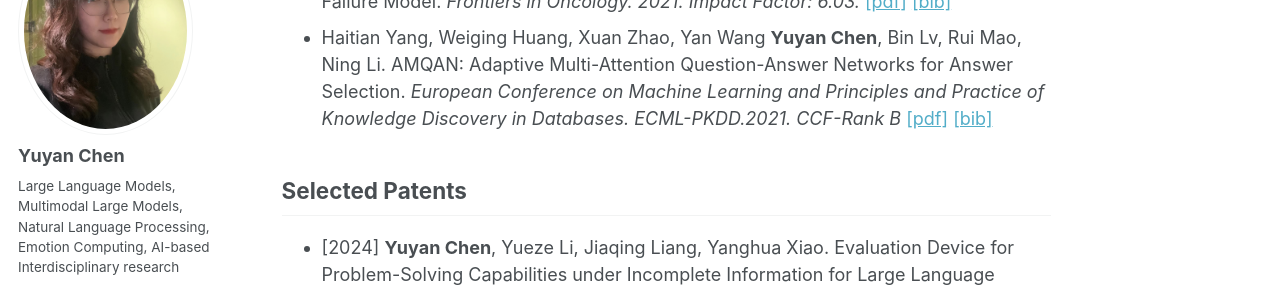
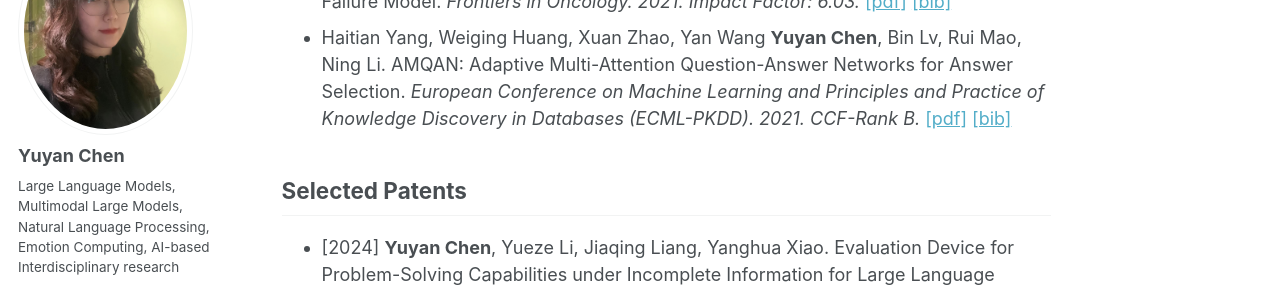
Before and after one commit to Yukyin/Yukyin.github.io, a Jekyll site: the page built from _pages/about.md, in a window 1280 px wide and 900 px high, scrolled down 2755 px. Shown: the part 179-471 px from the top of the window. Built offline with Jekyll 4.4.1, drawn with Linux system fonts in a browser that asks for light colours; some web fonts are replaced.

Commit message:
Initial commit

```diff
--- a/_pages/about.md
+++ b/_pages/about.md
@@ -65,7 +65,7 @@ My overarching goal is to develop intelligent, empathetic, and trustworthy AI sy
 * <strong>Yuyan Chen</strong>, Qiang Fu, Yichen Yuan, Zhihao Wen, Ge Fan, Dayiheng Liu, Dongmei Zhang, Zhixu Li, Yanghua Xiao. Hallucination Detection: Discerning Reliable Responses in Large Language Models. <i>Proceedings of the 32nd ACM International Conference on Information and Knowledge Management (CIKM). 2023. CCF-Rank B. </i> [[pdf]](https://dl.acm.org/doi/pdf/10.1145/3583780.3614905) [[bib]](/files/Hallucination_Detection.bib)
 * Bo Li, <strong>Yuyan Chen</strong>, Liang Zeng. KENET: Knowledge-Enhanced Doc-Label Attention Network for Multi-Label Text Classification. <i>Proceedings of the IEEE International Conference on Acoustics, Speech and Signal Processing (ICASSP). 2024. CCF-Rank B. </i> [[pdf]](https://arxiv.org/pdf/2403.01767) [[bib]](/files/KENET.bib)
 * <strong>Yuyan Chen</strong>, Zelong Liu, Yunxian Mo, Bin Li, Qian Zhou, Sui Peng, Shaoqiang Li, Ming Kuang. Prediction of Post-Hepatectomy Liver Failure in Patients with Hepatocellular Carcinoma Based on Radiomics Using Gd-EOB-DTPA-Enhanced MRI: The Liver Failure Model. <i>Frontiers in Oncology. 2021. Impact Factor: 6.03. </i> [[pdf]](https://www.frontiersin.org/journals/oncology/articles/10.3389/fonc.2021.605296/pdf?isPublishedV2=false) [[bib]](/files/Prediction_of_Post-Hepatectomy.bib)
-* Haitian Yang, Weiging Huang, Xuan Zhao, Yan Wang <strong>Yuyan Chen</strong>, Bin Lv, Rui Mao, Ning Li. AMQAN: Adaptive Multi-Attention Question-Answer Networks for Answer Selection. <i>European Conference on Machine Learning and Principles and Practice of Knowledge Discovery in Databases. ECML-PKDD.2021. CCF-Rank B  </i> [[pdf]](https://link.springer.com/content/pdf/10.1007/978-3-030-67664-3.pdf) [[bib]](/files/AMQAN.bib)
+* Haitian Yang, Weiging Huang, Xuan Zhao, Yan Wang <strong>Yuyan Chen</strong>, Bin Lv, Rui Mao, Ning Li. AMQAN: Adaptive Multi-Attention Question-Answer Networks for Answer Selection. <i>European Conference on Machine Learning and Principles and Practice of Knowledge Discovery in Databases (ECML-PKDD). 2021. CCF-Rank B.  </i> [[pdf]](https://link.springer.com/content/pdf/10.1007/978-3-030-67664-3.pdf) [[bib]](/files/AMQAN.bib)
 
 
 
```
